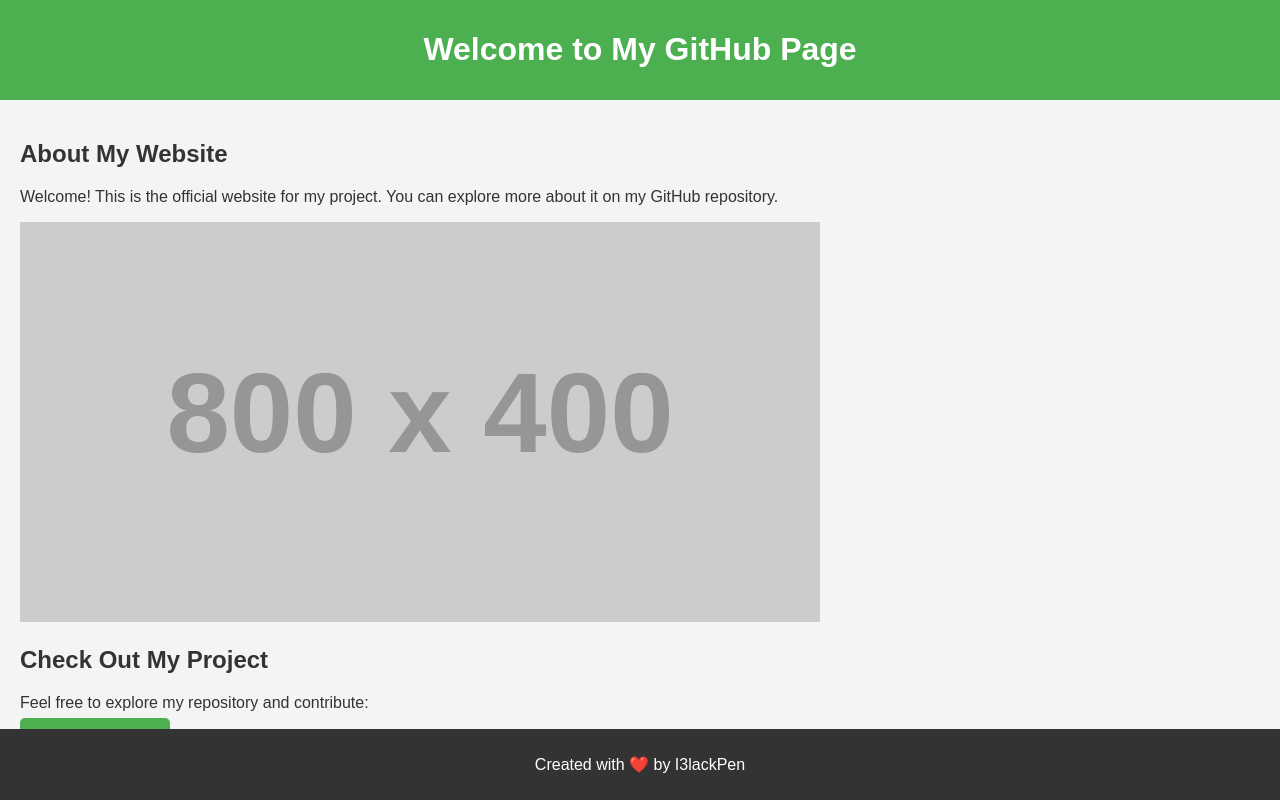
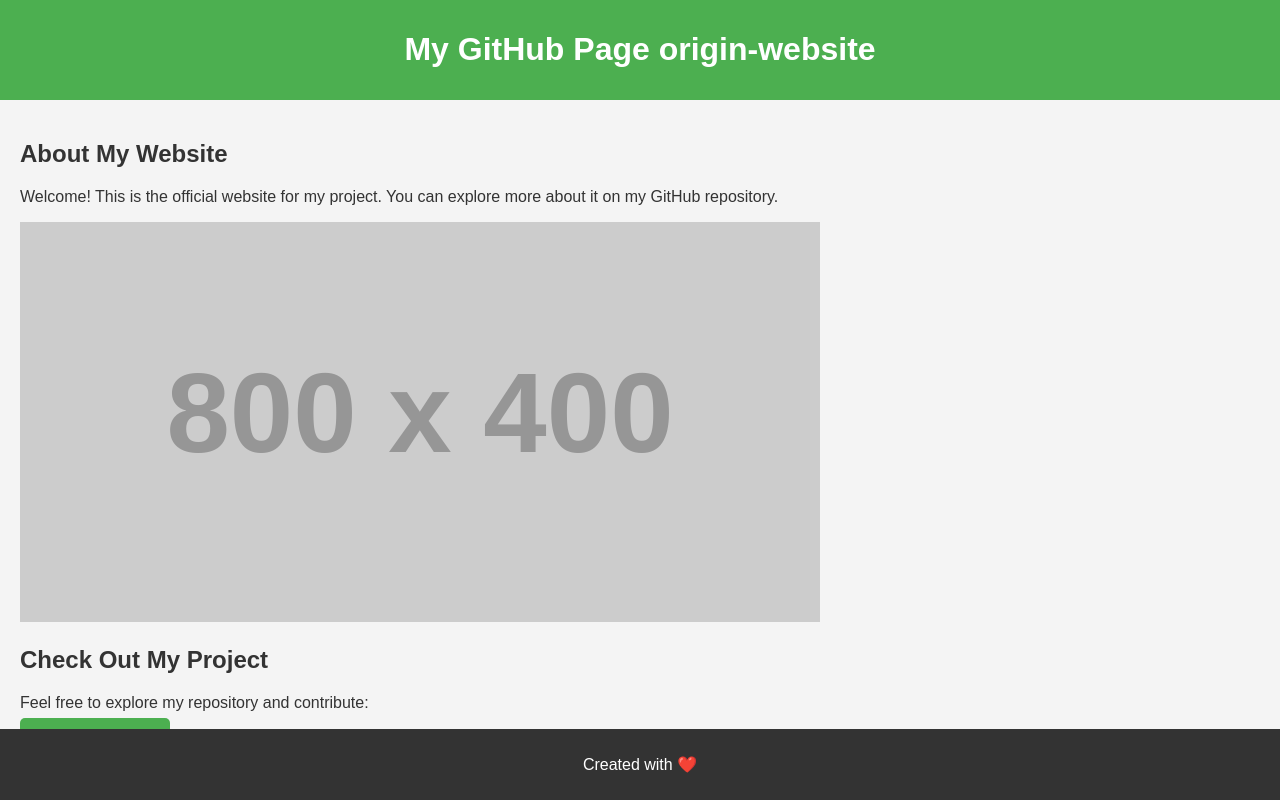
Before and after one commit to I3lackPen/origin-website, a website: page web/index.html in a window 1280 px wide. Drawn offline with Linux system fonts and the light colour scheme; placeholder pictures from the web are drawn by us.

Commit message:
Update index.html

```diff
--- a/web/index.html
+++ b/web/index.html
@@ -56,7 +56,7 @@
 <body>
 
 <header>
-    <h1>Welcome to My GitHub Page</h1>
+    <h1>My GitHub Page origin-website</h1>
 </header>
 
 <main>
@@ -70,7 +70,7 @@
 </main>
 
 <footer>
-    <p>Created with ❤️ by I3lackPen</p>
+    <p>Created with ❤️ </p>
 </footer>
 
 </body>
```
